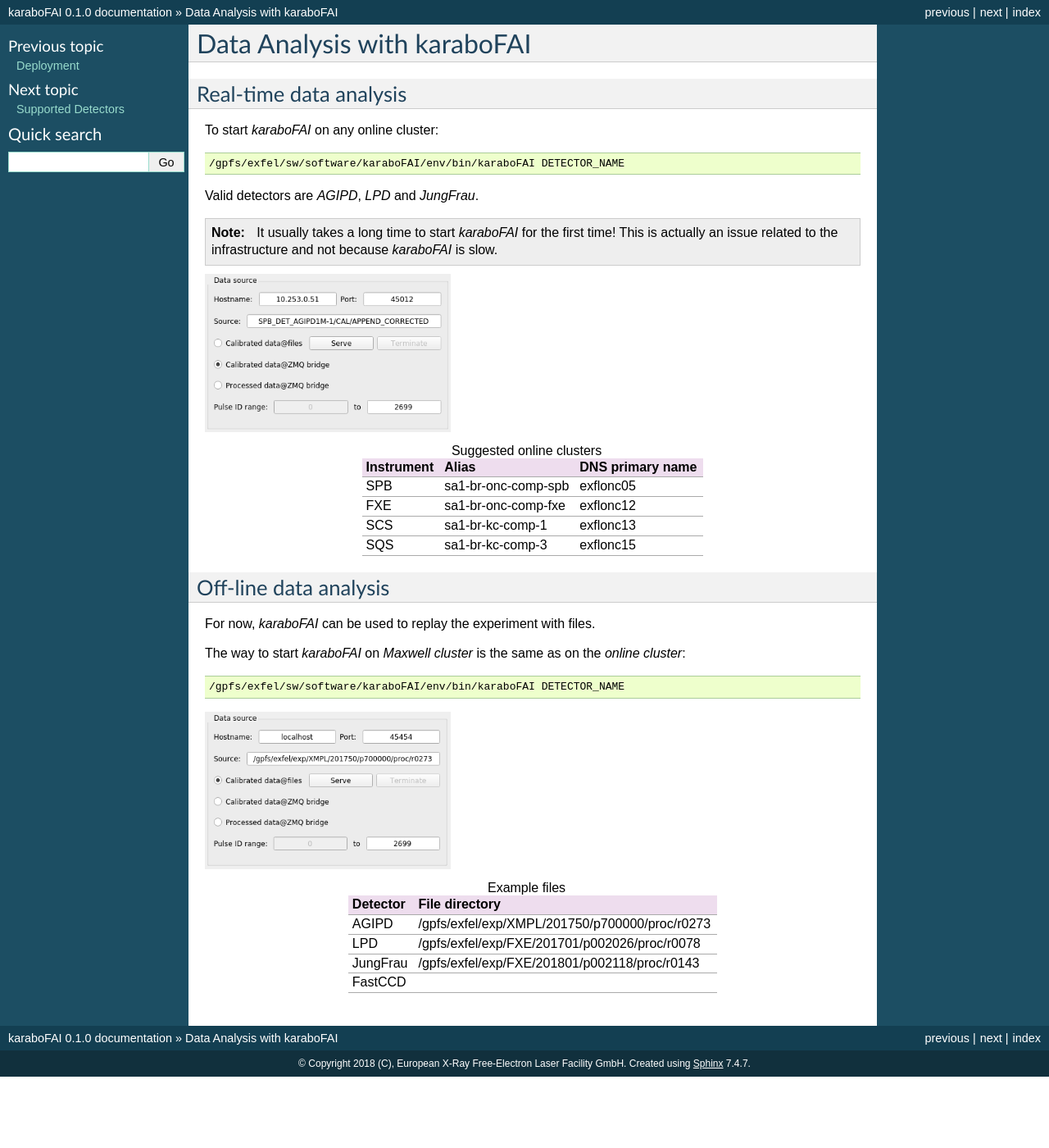
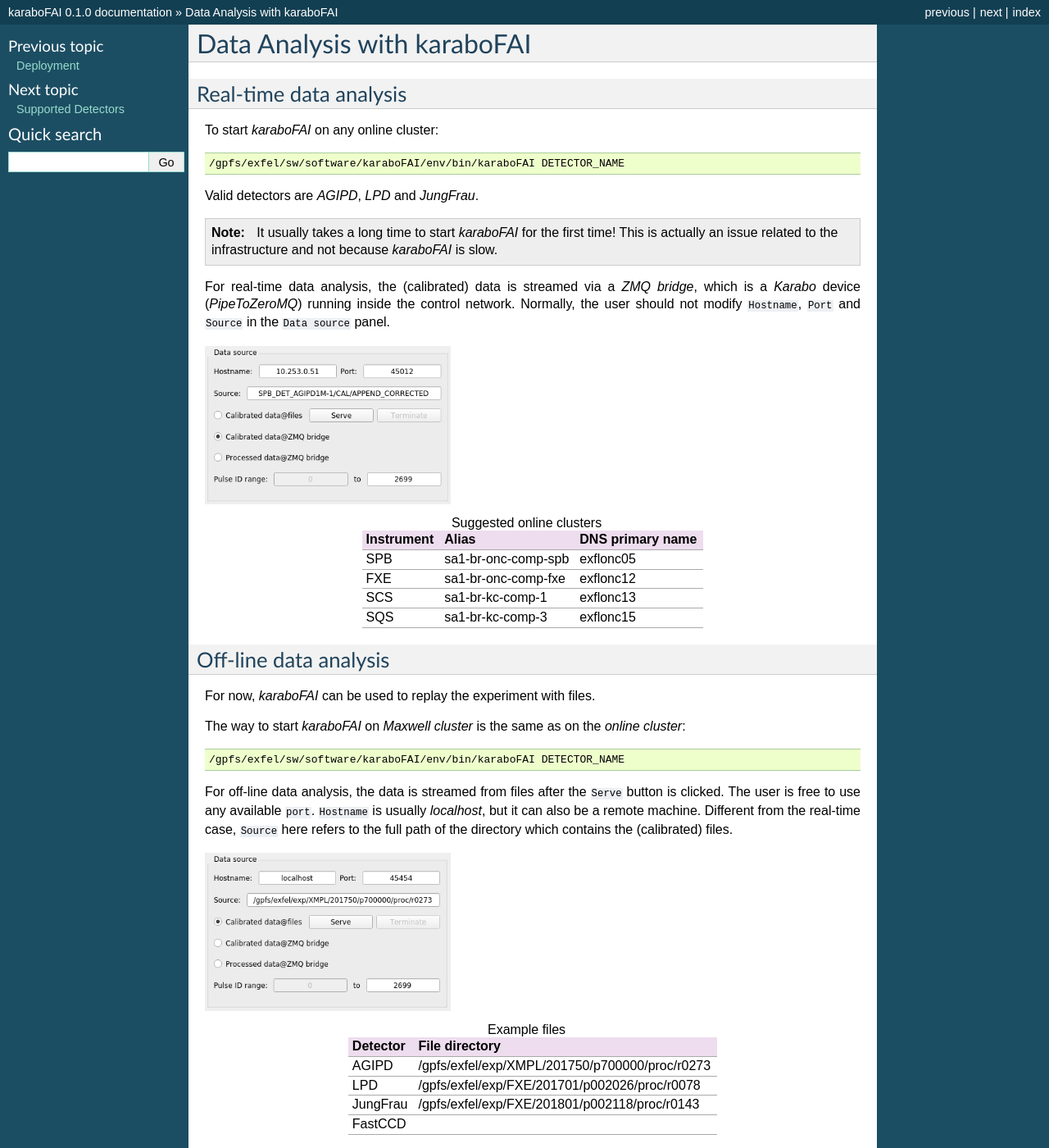
Before and after one commit to European-XFEL/EXtra-foam, a Sphinx documentation site: the page built from docs/analysis.rst, in a window 1280 px wide and 1400 px high. Shown: the whole window at 82% size. Built offline with Sphinx 7.4.7, drawn with Linux system fonts in a browser that asks for light colours; pages that are not in the unit, such as notebooks, are missing from menus.

Commit message:
DOC: more instruction on on/off line data analysis

```diff
--- a/docs/analysis.rst
+++ b/docs/analysis.rst
@@ -15,7 +15,14 @@
 Valid detectors are `AGIPD`, `LPD` and `JungFrau`.
 
 .. note::
-   It usually takes a long time to start `karaboFAI` for the first time! This is actually an issue related to the infrastructure and not because `karaboFAI` is slow.
+   It usually takes a long time to start `karaboFAI` for the first time! This
+   is actually an issue related to the infrastructure and not because
+   `karaboFAI` is slow.
+
+For real-time data analysis, the (calibrated) data is streamed via a
+`ZMQ bridge`, which is a `Karabo` device (`PipeToZeroMQ`) running inside the control network.
+Normally, the user should not modify ``Hostname``, ``Port`` and ``Source`` in
+the ``Data source`` panel.
 
 .. image:: images/data_source_online.png
    :width: 300
@@ -45,11 +52,18 @@
 
 For now, `karaboFAI` can be used to replay the experiment with files.
 
-The way to start `karaboFAI` on `Maxwell cluster` is the same as on the `online cluster`:
+The way to start `karaboFAI` on `Maxwell cluster` is the same as on the
+`online cluster`:
 
 .. code-block:: bash
 
     /gpfs/exfel/sw/software/karaboFAI/env/bin/karaboFAI DETECTOR_NAME
+
+For off-line data analysis, the data is streamed from files after the
+``Serve`` button is clicked. The user is free to use any available ``port``.
+``Hostname`` is usually `localhost`, but it can also be a remote machine.
+Different from the real-time case, ``Source`` here refers to the full path
+of the directory which contains the (calibrated) files.
 
 .. image:: images/data_source_offline.png
    :width: 300
```
